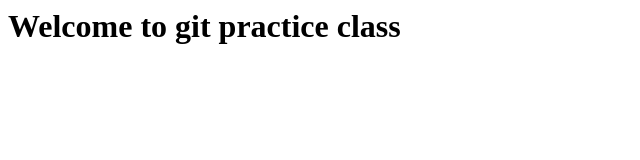
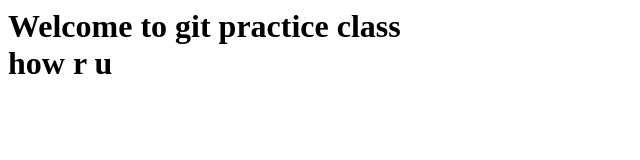
Before and after one commit to Madhu-Ml/git-pra, a plain HTML site: page index.html in a window 1280 px wide. Shown: the whole page, without its empty margins (0-640 px from the left). Drawn offline with Linux system fonts and the light colour scheme.

Commit message:
index file

```diff
--- a/index.html
+++ b/index.html
@@ -1,5 +1,5 @@
 <html>
   <h1>
-    Welcome to git practice class
+	  Welcome to git practice class<br>how r u
     </h1>
   </html>
```
